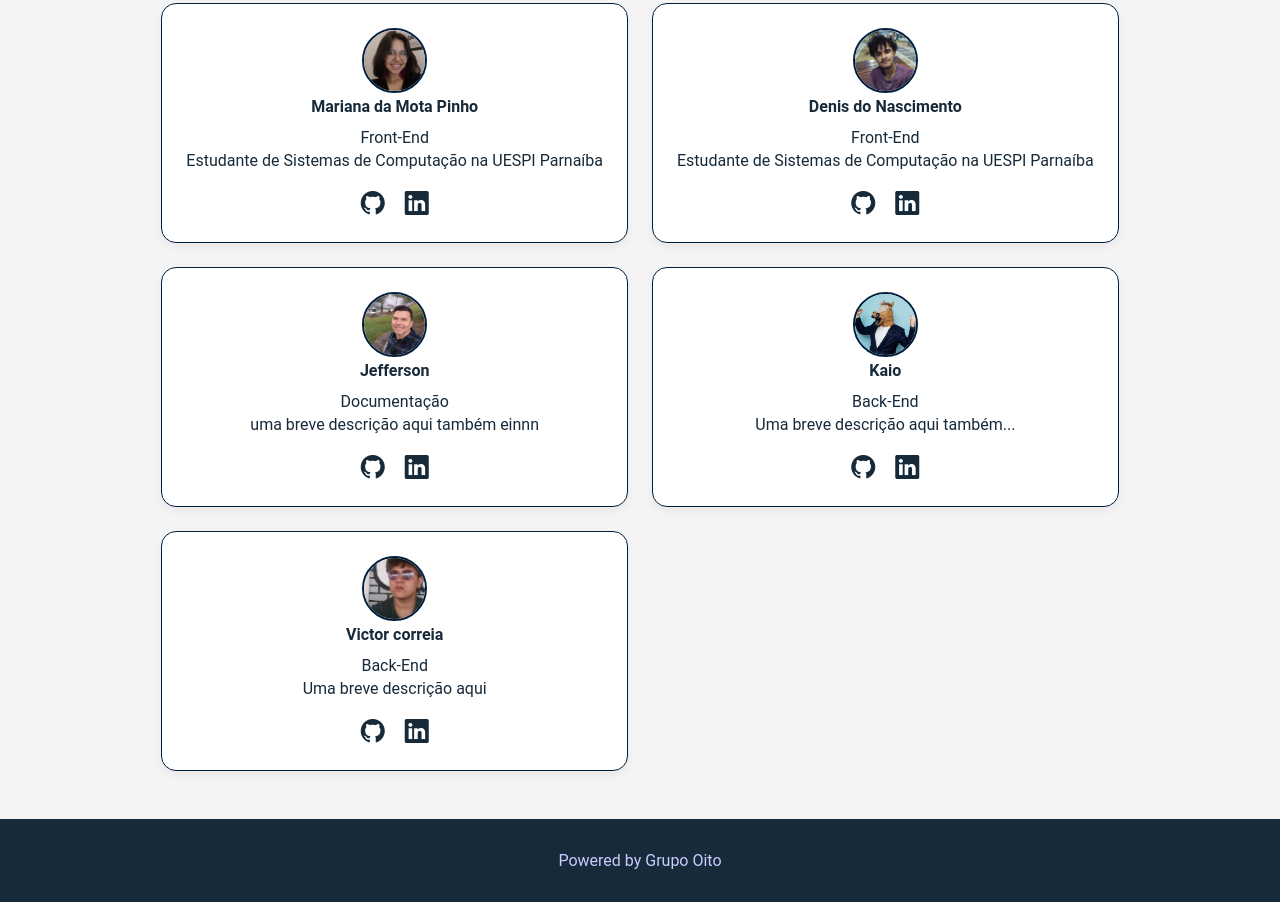
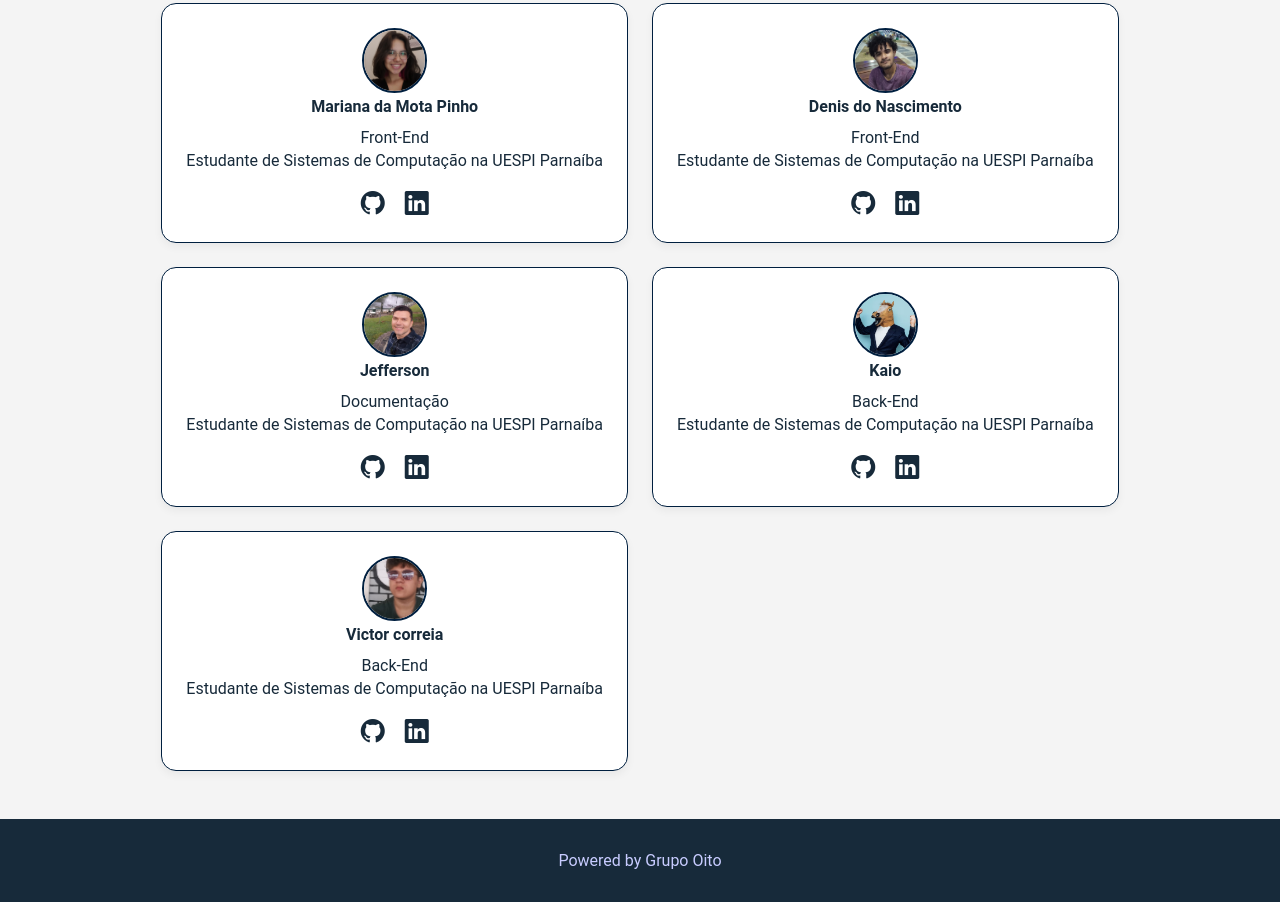
Before and after one commit to Denisnascimentor/Servidor, a plain HTML site: page index.html in a window 1280 px wide. Shown: the part 1982-2884 px from the top of the page. Drawn offline with nearby package versions, Linux system fonts and the light colour scheme.

Commit message:
fix: description of contributors

```diff
--- a/index.html
+++ b/index.html
@@ -77,7 +77,7 @@
                     <img class="profile-icon" src="images/jefferson.jpeg" alt="Foto de perfil">
                     <h4>Jefferson </h4>
                     <p>Documentação</p>
-                    <p>uma breve descrição aqui também einnn</p>
+                    <p>Estudante de Sistemas de Computação na UESPI Parnaíba</p>
                     <div class="social-links">
                         <a href="#" target="_blank"><i class="bi bi-github"></i></a>
                         <a href="#" target="_blank"><i class="bi bi-linkedin"></i></a>
@@ -87,7 +87,7 @@
                     <img class="profile-icon" src="images/kaio.jpeg" alt="Foto de perfil">
                     <h4>Kaio</h4>
                     <p>Back-End</p>
-                    <p>Uma breve descrição aqui também...</p>
+                    <p>Estudante de Sistemas de Computação na UESPI Parnaíba</p>
                     <div class="social-links">
                         <a href="#" target="_blank"><i class="bi bi-github"></i></a>
                         <a href="#" target="_blank"><i class="bi bi-linkedin"></i></a>
@@ -97,8 +97,8 @@
                     <img class="profile-icon" src="images/vitor_correia.jpeg" alt="Foto de perfil">
                     <h4>Victor correia</h4>
                     <p>Back-End</p>
-                    <p>Uma breve descrição aqui</p>
-                                        <div class="social-links">
+                    <p>Estudante de Sistemas de Computação na UESPI Parnaíba</p>
+                    <div class="social-links">
                         <a href="#" target="_blank"><i class="bi bi-github"></i></a>
                         <a href="#" target="_blank"><i class="bi bi-linkedin"></i></a>
                     </div>
```
